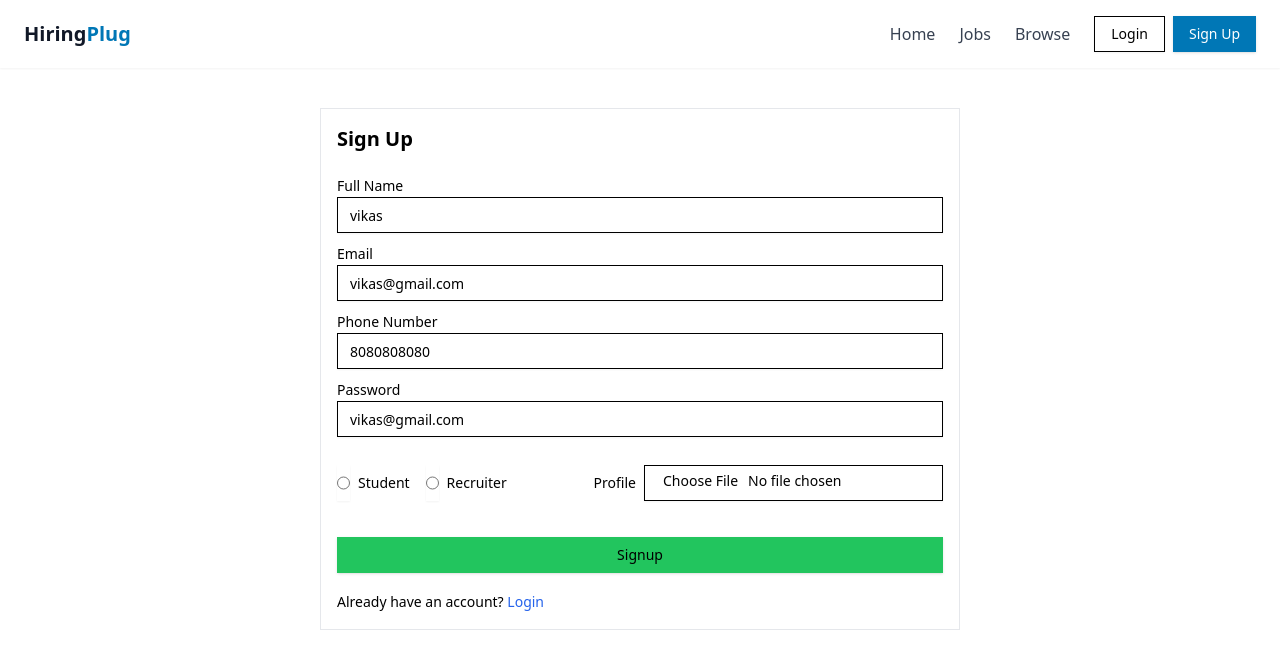
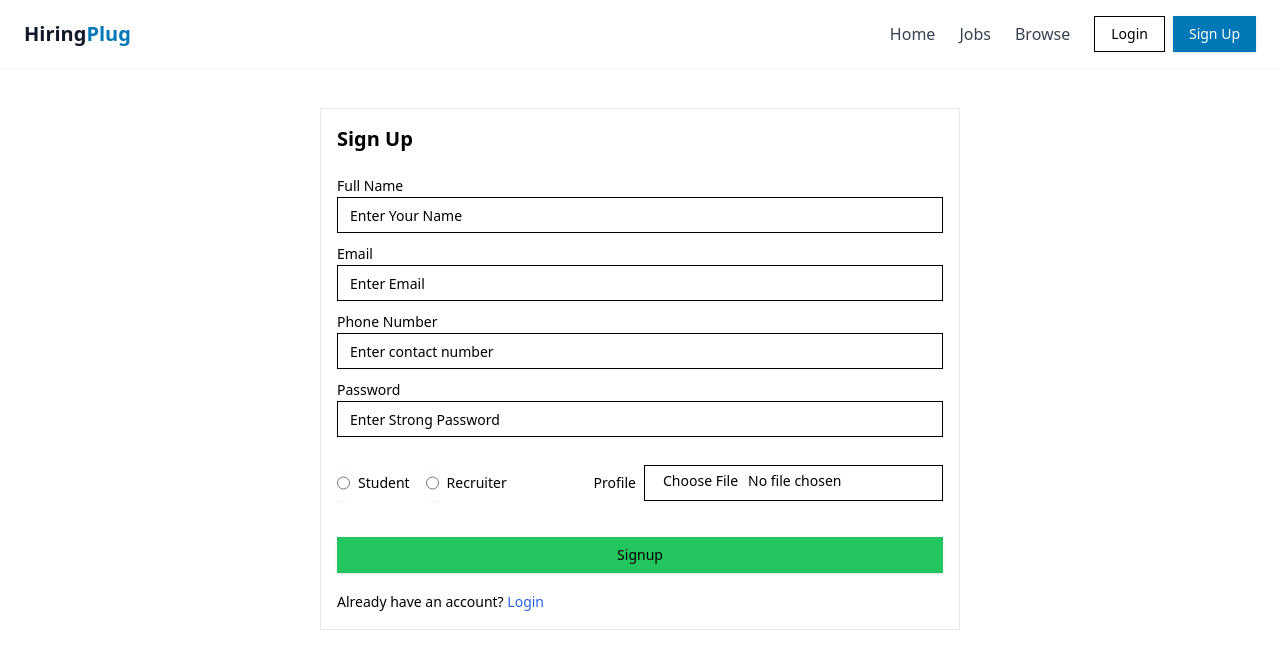
Before and after one commit to vikasvs2003/HiringPlug, a React (Vite) app in the folder FRONTEND/: page /signup in a window 1280 px wide. Shown: the top 650 px of the page. Built offline with nearby package versions, Linux system fonts and the light colour scheme.

Commit message:
your commit message here

```diff
--- a/FRONTEND/src/components/auth/signup.jsx
+++ b/FRONTEND/src/components/auth/signup.jsx
@@ -1,195 +1,3 @@
-// import React, { useState } from 'react'
-// import Navbar from '../shared/Navbar';
-// import { Input } from '../ui/input';
-// import { Label } from '../ui/label';
-// import { RadioGroup, RadioGroupItem } from "@/components/ui/radio-group"
-// import { Button } from '../ui/button';
-// import { Link, useNavigate } from 'react-router-dom';
-// import { USER_API_END_POINT } from '@/utils/constant';
-// import { toast } from 'sonner';
-// import axios from 'axios';
-
-
-// const Signup = () => {
-//     const [input, SetInput] = useState({
-//         fullname: "",
-//         email: "",
-//         phoneNumber: "",
-//         password: "",
-//         role: "",
-//         file: "",
-
-//     });
-//     const navigate = useNavigate();
-
-//     const changeEventHandler = (e) => {
-//         SetInput({ ...input, [e.target.name]: e.target.value });
-
-//     }
-//     const changeFileHandler = (e) => {
-//         SetInput({ ...input, file: e.target.files?.[0] });
-//     }
-
-//     const SubmitHandler = async (e) => {
-//         e.preventDefault();
-//         console.log("Input state:", input);
-//         const formData = new FormData();
-//         formData.append("fullname", input.fullname);
-//         formData.append("email", input.email);
-//         formData.append("phoneNumber", input.phoneNumber);
-//         formData.append("password", input.password);
-//         formData.append("role", input.role);
-
-//         console.log("Form Data after entering :", Array.from(formData.entries()));
-
-//         if(input.file){
-//             formData.append("file",input.file);
-//         }
-//         try {
-//             console.log("Form Data:", Array.from(formData.entries()));
-
-//             console.log(`${USER_API_END_POINT}/register`);
-
-//             const res = await axios.post(`${USER_API_END_POINT}/register`,formData,{
-//                 headers:{
-//                     "content-type":"multipart/form-data",
-//                 },withCredentials:true,
-//             });
-//             if(res.data.success){
-//                 navigate("/login");
-//                 toast.success(res.data.message);
-
-
-//             }
-//         } catch (error) {
-//             console.log(error);
-//             toast.error(error.response?.data?.message || "something is wrong" );
-//             // toast.error(res.data.message);
-
-//         }
-
-//     }
-
-//     return (
-//         <div>
-//             <Navbar />
-//             signup page it is
-//             <div className='flex items-center justify-center max-w-7xl mx-auto'>
-//                 <form onSubmit={SubmitHandler} className='w-1/2 border border-gray-200 rounded-md p-4 my-10'>
-//                     <h1 className='font-bold text-xl mb-5'>Sign Up</h1>
-//                     <div className='my-2'>
-//                         <Label> Full Name</Label>
-//                         <Input
-//                             type="text"
-//                             value={input.fullname}
-//                             name="fullname"
-//                             onChange={changeEventHandler}
-//                             placeholder="Enter your Full Name"
-//                         />
-//                     </div>
-
-//                     <div className='my-2'>
-//                         <Label> E-mail</Label>
-//                         <Input
-//                             type="email"
-//                             value={input.email}
-//                             name="email"
-//                             onChange={changeEventHandler}
-//                             placeholder="xxxxx@gmail.com "
-//                         />
-//                     </div>
-
-//                     <div className='my-2'>
-//                         <Label>phone number</Label>
-//                         <Input
-//                             type="text"
-//                             value={input.phoneNumber}
-//                             name="phoneNumber"
-//                             onChange={changeEventHandler}
-//                             placeholder=" Enter your phone number"
-//                         />
-//                     </div>
-
-//                     <div className='my-2'>
-//                         <Label> Password</Label>
-//                         <Input
-//                             type="password"
-//                             value={input.password}
-//                             name="password"
-//                             onChange={changeEventHandler}
-//                             placeholder=" Password"
-//                         />
-//                     </div>
-
-//                     <div className='flex items-center justify-between'>
-
-
-//                         <RadioGroup className="flex items-center gap-4 my-5">
-//                             <div className="flex items-center space-x-2">
-//                                 <Input
-//                                     type='radio'
-//                                     name="role"
-//                                     value="student"
-//                                     checked={input.role === 'student'}
-//                                     onChange={changeEventHandler}
-//                                     className="cursor-pointer"
-//                                 />
-
-//                                 <Label htmlFor="r1">Student</Label>
-//                             </div>
-
-
-//                             <div className="flex items-center space-x-2">
-
-//                                 <Input
-//                                     type='radio'
-//                                     name="role"
-//                                     value="recruiter"
-//                                     checked={input.role === 'recruiter'}
-//                                     onChange={changeEventHandler}
-//                                     className="cursor-pointer"
-//                                 />
-
-//                                 <Label htmlFor="r2">Recruiter</Label>
-//                             </div>
-
-//                         </RadioGroup>
-
-//                         <div className="flex items-center gap-2" >
-//                             <Label> Profile </Label>
-//                             <Input
-//                                 accept="image/*"
-//                                 type="file"
-//                                 onChange={changeFileHandler}
-//                                 className="cursor-pointer"
-//                             />
-//                         </div>
-
-
-//                     </div>
-                    // <Button
-                    //     className="w-full my-4 bg-green-500"
-                    //     type="submit"
-                    // >
-                    //     Signup
-                    // </Button>
-
-
-//                     <span className='text-sm'>Already have an account ?
-//                         <Link
-//                             to="/Login"
-//                             className='text-blue-600'
-//                         >
-//                             login
-//                         </Link>
-//                     </span>
-
-//                 </form>
-//             </div>
-//         </div>
-//     )
-// }
-// export default Signup;
 
 
 
@@ -277,7 +85,7 @@ const Signup = () => {
                             value={input.fullname}
                             name="fullname"
                             onChange={changeEventHandler}
-                            placeholder="vikas"
+                            placeholder="Enter Your Name"
                         />
                     </div>
                     <div className='my-2'>
@@ -287,7 +95,7 @@ const Signup = () => {
                             value={input.email}
                             name="email"
                             onChange={changeEventHandler}
-                            placeholder="vikas@gmail.com"
+                            placeholder="Enter Email"
                         />
                     </div>
                     <div className='my-2'>
@@ -297,7 +105,7 @@ const Signup = () => {
                             value={input.phoneNumber}
                             name="phoneNumber"
                             onChange={changeEventHandler}
-                            placeholder="8080808080"
+                            placeholder="Enter contact number"
                         />
                     </div>
                     <div className='my-2'>
@@ -307,7 +115,7 @@ const Signup = () => {
                             value={input.password}
                             name="password"
                             onChange={changeEventHandler}
-                            placeholder="vikas@gmail.com"
+                            placeholder="Enter Strong Password"
                         />
                     </div>
                     <div className='flex items-center justify-between'>
```
